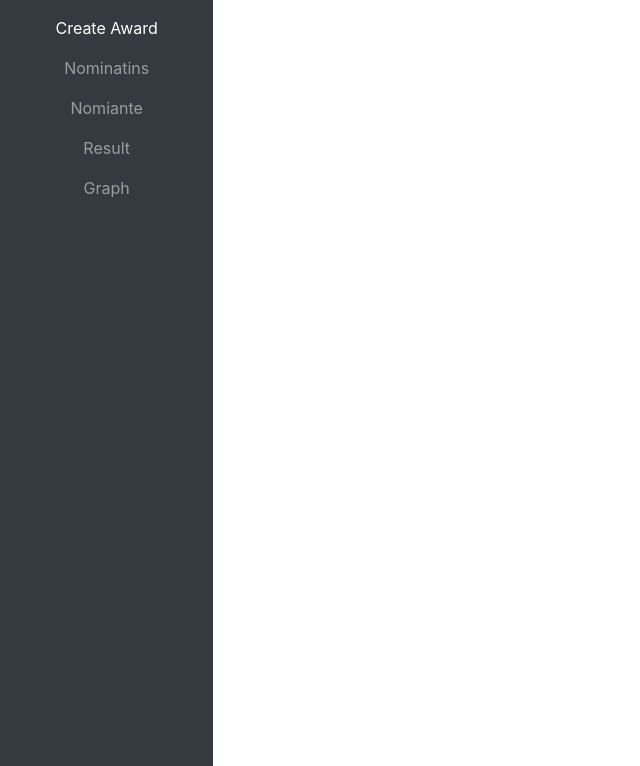
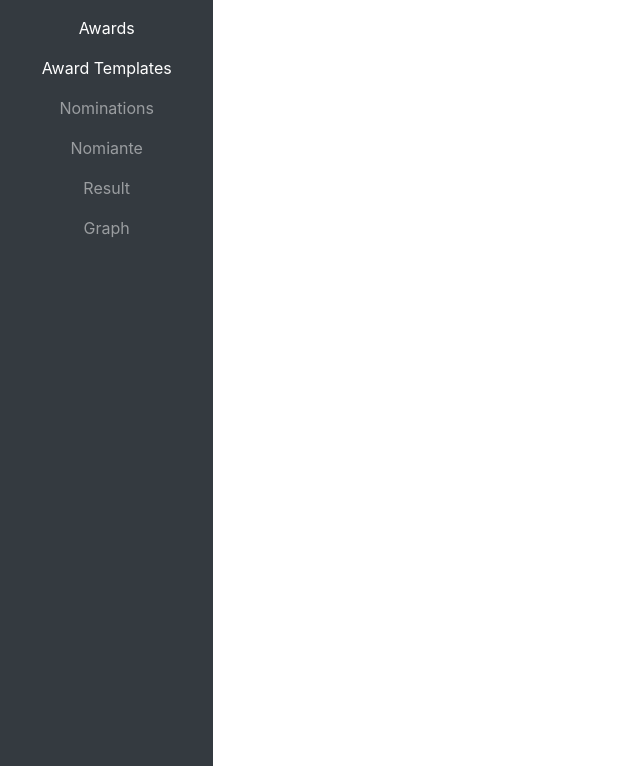
Before and after one commit to PramatiTechno/nominate_ur_bee, a Django app: template templates/base.html in a window 1280 px wide. Shown: the part 103-869 px from the top of the page, without its empty margins (0-640 px from the left). Run offline with Django 3.2, Linux system fonts and the light colour scheme; the template is opened without the code that fills it, so the values that code supplies are empty; parts of the project's set-up code (start-up, migrations or seed data) failed here and were passed over; some libraries are stand-ins or nearby versions.

Commit message:
awards index page

```diff
--- a/nominate_app/views.py
+++ /dev/null
@@ -1,3 +0,0 @@
-from django.shortcuts import render
-
-# Create your views here.
--- a/nominate_your_bee/urls.py
+++ b/nominate_your_bee/urls.py
@@ -14,8 +14,9 @@ Including another URLconf
     2. Add a URL to urlpatterns:  path('blog/', include('blog.urls'))
 """
 from django.contrib import admin
-from django.urls import path
+from django.urls import path, include
 
 urlpatterns = [
     path('admin/', admin.site.urls),
+    path('nominate_app/', include('nominate_app.urls'))
 ]
--- a/templates/left_side_bar.html
+++ b/templates/left_side_bar.html
@@ -4,8 +4,9 @@
       <span class="navbar-toggler-icon"></span>
     </button>
     <div class="nav navbar-nav navbar-collapse collapse flex-column" id="navbar_wex">
-      <a href="#create_award" class="nav-link active" data-toggle="tab">Create Award</a>
-      <a href="#nomination" class="nav-link" data-toggle="tab">Nominatins</a>
+      <a href="{% url 'nominate_app:view_awards' %}" class="nav-link active" >Awards</a>
+      <a href="{% url 'nominate_app:award_template_index' %}" class="nav-link active" >Award Templates</a>
+      <a href="#nomination" class="nav-link" data-toggle="tab">Nominations</a>
       <a href="#nominee" class="nav-link" data-toggle="tab">Nomiante</a>
       <a href="#result" class="nav-link" data-toggle="tab">Result</a>
       <a href="" class="nav-link" data-toggle="tab">Graph</a>
```
Also changed, not shown: requirements.txt (+17 -0 lines).
